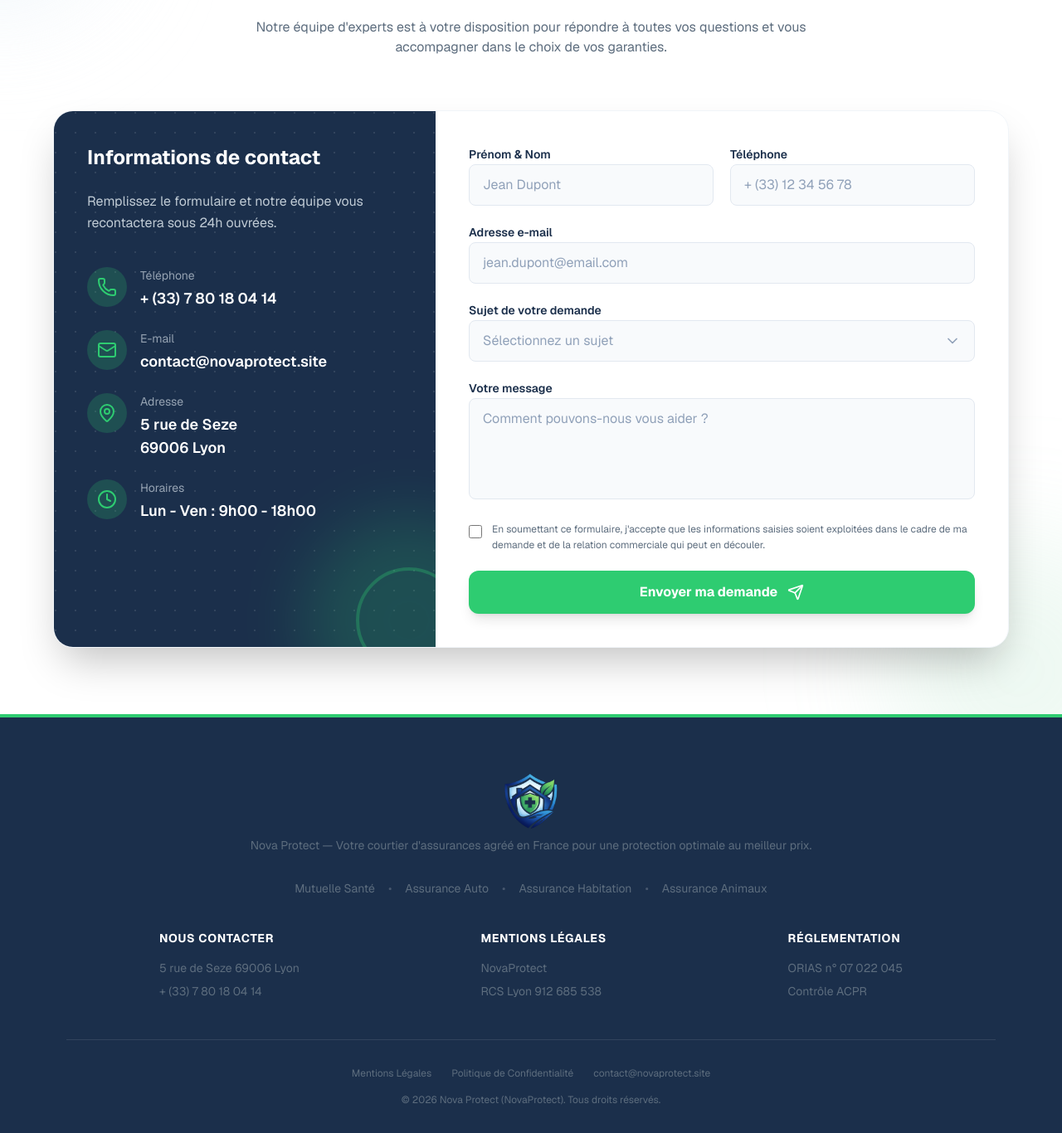
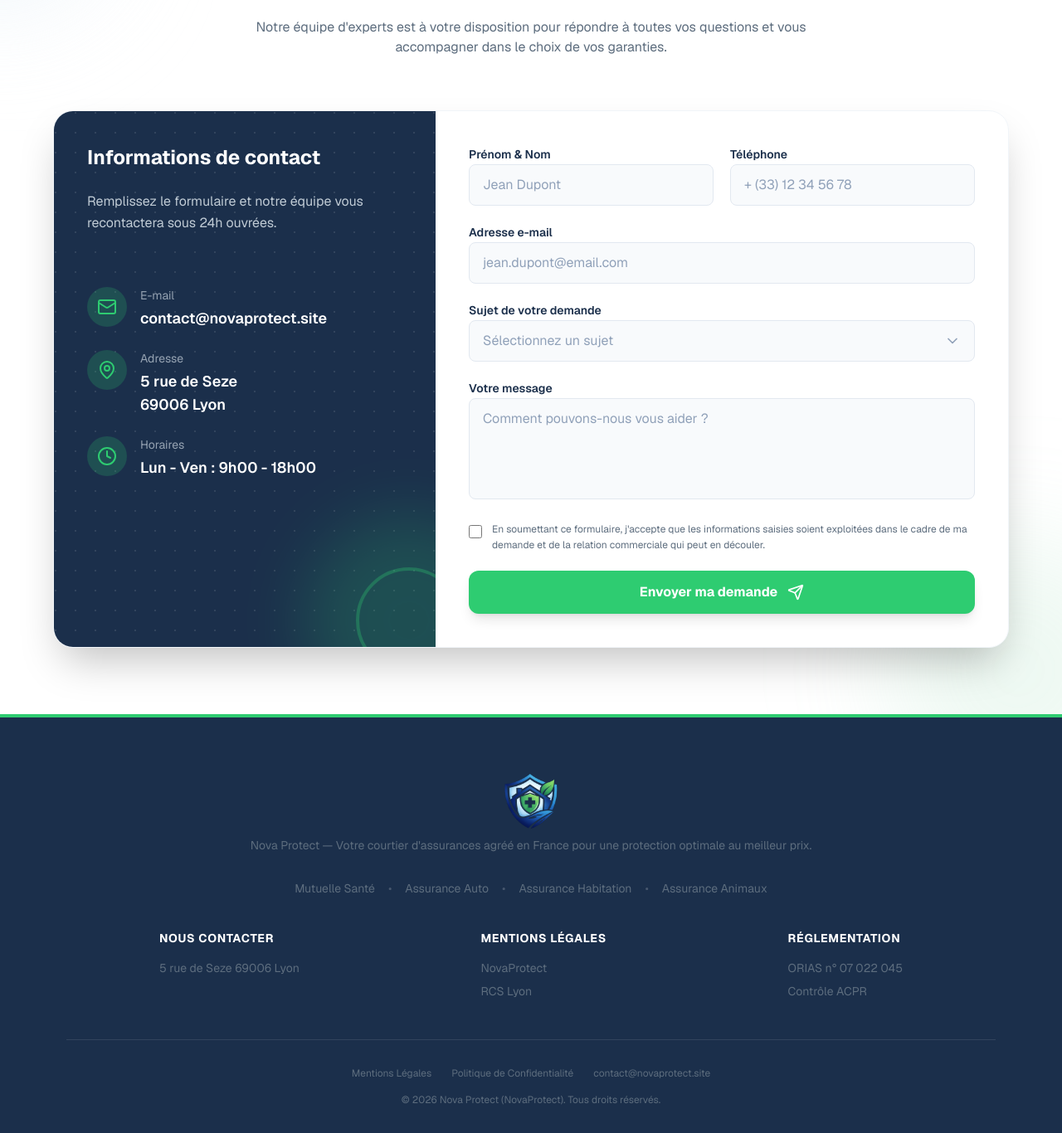
Before and after one commit to cherguirafik-sys/nova-protect, a Next.js app: page / in a window 1280 px wide. Shown: the part 3431-4797 px from the top of the page at 83% size. Built offline with nearby package versions, Linux system fonts and the light colour scheme.

Commit message:
contact us update

```diff
--- a/components/Contact.tsx
+++ b/components/Contact.tsx
@@ -100,7 +100,7 @@ export default function Contact() {
 
               <div className="space-y-6">
                 <div className="flex items-start gap-4">
-                  <div className="bg-brand-green/20 p-3 rounded-full text-brand-green">
+                  {/* <div className="bg-brand-green/20 p-3 rounded-full text-brand-green">
                     <Phone className="w-6 h-6" />
                   </div>
                   <div>
@@ -113,7 +113,7 @@ export default function Contact() {
                     >
                       + (33) 7 80 18 04 14
                     </a>
-                  </div>
+                  </div> */}
                 </div>
 
                 <div className="flex items-start gap-4">
--- a/components/HomeClient.tsx
+++ b/components/HomeClient.tsx
@@ -244,14 +244,14 @@ export default function HomeClient() {
               <h4 className="font-bold mb-4 text-white uppercase tracking-wider">Nous Contacter</h4>
               <ul className="space-y-2 text-brand-text-medium">
                 <li>5 rue de Seze 69006 Lyon</li>
-                <li><a href="tel:+33780180414" className="hover:text-white transition-colors">+ (33) 7 80 18 04 14</a></li>
+                {/* <li><a href="tel:+33780180414" className="hover:text-white transition-colors">+ (33) 7 80 18 04 14</a></li> */}
               </ul>
             </div>
             <div>
               <h4 className="font-bold mb-4 text-white uppercase tracking-wider">Mentions Légales</h4>
               <ul className="space-y-2 text-brand-text-medium">
                 <li>NovaProtect</li>
-                <li>RCS Lyon 912 685 538</li>
+                <li>RCS Lyon</li>
               </ul>
             </div>
             <div className="md:text-left">
```
